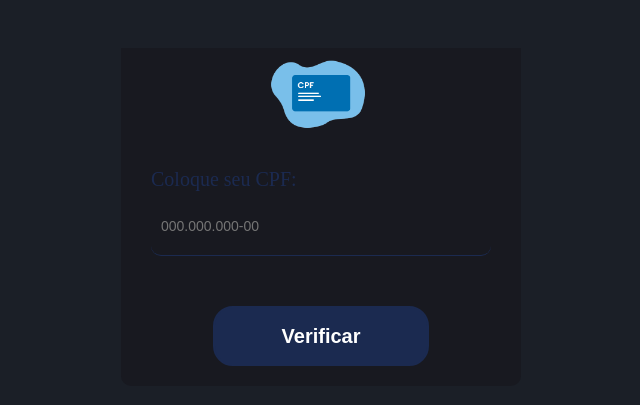
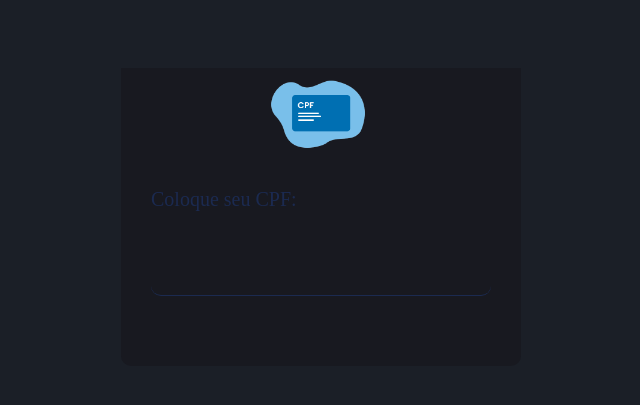
Before and after one commit to matheuskkj77/cpf-validador, a plain HTML site: page cpf/index.html in a window 1280 px wide. Shown: the part 183-588 px from the top of the page, without its empty margins (319-959 px from the left). Drawn offline with Linux system fonts and the light colour scheme.

Commit message:
Update index.html

```diff
--- a/cpf/index.html
+++ b/cpf/index.html
@@ -18,12 +18,11 @@
         <form id="form" class="form" onsubmit="return validateCPF(event)" method="post">
             <div class="form-control">
                 <label for="cpf">Coloque seu CPF:</label>
-                <input type="text" id="cpfInput" placeholder="000.000.000-00" maxlength="11">
+                <p><input id="cpf" type="text" onkeyup="cpfCheck(this)" maxlength="14" onkeydown="javascript: fMasc( this, mCPF );"> <span id="cpfResponse"></span></p>
                 <p id="cpfValidationResult"></p>
             </div>
 
-            <div class="campo_entrada">
-                <button type="submit" class="campo_entrada">Verificar</button>
+
             </div>
         </form>
     </div>
```
